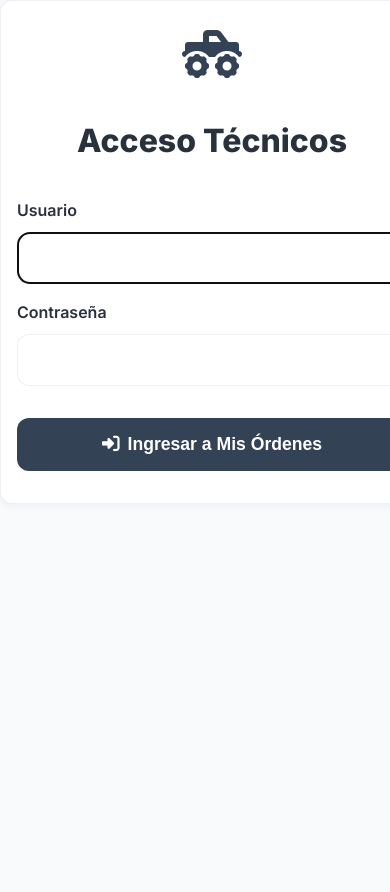
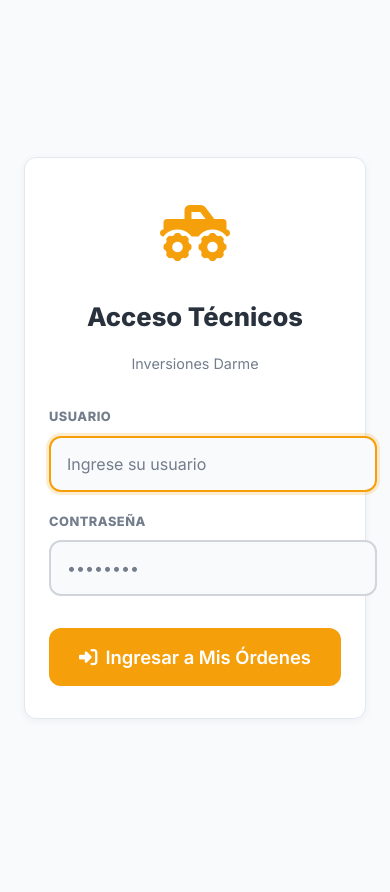
Before and after one commit to alemherb-sketch/Inversiones_Darme2, a Django app: page /mobile/login/ in a window 390 px wide; the page is wider, and only the part inside the window is pictured. Before the commit the page ends 471 px from the top of that part, so only its background shows below. Run offline with Django 5.2, Linux system fonts and the light colour scheme.

Commit message:
Complete mobile dark mode rewrite with embedded variables

```diff
--- a/mantenimiento/static/css/mobile.css
+++ b/mantenimiento/static/css/mobile.css
@@ -1,6 +1,57 @@
-@import 'variables.css';
+/* ===== VARIABLES (embedded, no @import) ===== */
+:root {
+  --hue-primary: 215;
+  --hue-accent: 38;
+  --color-primary: hsl(215, 25%, 27%);
+  --color-primary-dark: hsl(215, 35%, 15%);
+  --color-accent: hsl(38, 92%, 50%);
+  --color-accent-hover: hsl(38, 92%, 45%);
+  --color-success: hsl(142, 71%, 45%);
+  --color-warning: hsl(35, 92%, 50%);
+  --color-danger: hsl(0, 84%, 60%);
+  --color-info: hsl(200, 90%, 50%);
+  --bg-main: hsl(210, 40%, 98%);
+  --bg-surface: hsl(0, 0%, 100%);
+  --bg-sidebar: hsl(215, 35%, 15%);
+  --text-main: hsl(215, 20%, 20%);
+  --text-muted: hsl(215, 10%, 50%);
+  --text-light: hsl(0, 0%, 100%);
+  --glass-bg: hsla(0, 0%, 100%, 0.8);
+  --glass-border: hsla(215, 20%, 80%, 0.3);
+  --shadow-sm: 0 2px 8px hsla(215, 20%, 20%, 0.05);
+  --shadow-md: 0 4px 16px hsla(215, 20%, 20%, 0.08);
+  --shadow-lg: 0 12px 32px hsla(215, 20%, 20%, 0.12);
+  --radius-sm: 8px;
+  --radius-md: 12px;
+  --radius-lg: 20px;
+  --radius-pill: 9999px;
+  --transition-fast: 0.2s cubic-bezier(0.4, 0, 0.2, 1);
+  --transition-normal: 0.3s cubic-bezier(0.4, 0, 0.2, 1);
+  --font-family: 'Inter', -apple-system, BlinkMacSystemFont, sans-serif;
 
-/* Mobile Native App Reset */
+  /* Mobile-specific */
+  --mobile-input-bg: #f8fafc;
+  --mobile-input-border: #d1d5db;
+  --mobile-card-border: #e2e8f0;
+}
+
+@media (prefers-color-scheme: dark) {
+  :root {
+    --bg-main: hsl(222, 47%, 11%);
+    --bg-surface: hsl(222, 40%, 18%);
+    --text-main: hsl(210, 40%, 96%);
+    --text-muted: hsl(215, 20%, 65%);
+    --glass-bg: hsla(222, 40%, 20%, 0.9);
+    --glass-border: hsla(215, 20%, 40%, 0.4);
+    --color-primary: hsl(215, 40%, 45%);
+
+    --mobile-input-bg: hsl(222, 40%, 22%);
+    --mobile-input-border: hsl(215, 20%, 35%);
+    --mobile-card-border: hsl(215, 20%, 30%);
+  }
+}
+
+/* ===== Mobile Native App Reset ===== */
 body.mobile-app {
     font-family: var(--font-family);
     background-color: var(--bg-main);
@@ -9,11 +60,11 @@ body.mobile-app {
     margin: 0;
     padding: 0;
     -webkit-tap-highlight-color: transparent;
-    display: block; /* override desktop flex */
+    display: block;
     min-height: 100vh;
 }
 
-/* Mobile Header */
+/* ===== Mobile Header ===== */
 .mobile-header {
     background-color: var(--color-primary-dark);
     color: white;
@@ -31,6 +82,7 @@ body.mobile-app {
     margin: 0;
     font-size: 1.25rem;
     font-weight: 600;
+    color: white;
 }
 
 .mobile-header a {
@@ -39,30 +91,30 @@ body.mobile-app {
     padding: 0.5rem;
 }
 
-/* Mobile Container */
+/* ===== Mobile Container ===== */
 .mobile-container {
     padding: 1rem;
-    padding-bottom: 5rem; /* space for bottom nav or just breathing room */
+    padding-bottom: 5rem;
 }
 
-/* Mobile Cards */
+/* ===== Mobile Cards ===== */
 .mobile-card {
     background: var(--bg-surface);
     border-radius: var(--radius-md);
     padding: 1rem;
     margin-bottom: 1rem;
     box-shadow: var(--shadow-sm);
-    border: 1px solid var(--glass-border);
+    border: 1px solid var(--mobile-card-border);
 }
 
 .mobile-card-title {
     font-size: 1.1rem;
     font-weight: 600;
     margin-bottom: 0.5rem;
-    color: var(--color-primary);
+    color: var(--color-accent);
 }
 
-/* Touch-friendly Buttons */
+/* ===== Touch-friendly Buttons ===== */
 .btn-mobile {
     display: flex;
     width: 100%;
@@ -76,19 +128,26 @@ body.mobile-app {
     font-size: 1.1rem;
     cursor: pointer;
     margin-bottom: 1rem;
+    font-family: var(--font-family);
+    text-decoration: none;
+    transition: var(--transition-fast);
 }
 
 .btn-mobile.primary { background-color: var(--color-primary); color: white; }
 .btn-mobile.accent { background-color: var(--color-accent); color: white; }
 .btn-mobile.success { background-color: var(--color-success); color: white; }
 
-/* Custom Checkbox (Toggle Switch style for mobile) */
+.btn-mobile.primary:active { transform: scale(0.97); }
+.btn-mobile.accent:active { transform: scale(0.97); }
+.btn-mobile.success:active { transform: scale(0.97); }
+
+/* ===== Toggle Switch ===== */
 .toggle-item {
     display: flex;
     justify-content: space-between;
     align-items: center;
     padding: 1rem 0;
-    border-bottom: 1px solid var(--glass-border);
+    border-bottom: 1px solid var(--mobile-card-border);
 }
 
 .toggle-item:last-child {
@@ -98,6 +157,7 @@ body.mobile-app {
 .toggle-label {
     font-weight: 500;
     font-size: 1rem;
+    color: var(--text-main);
 }
 
 /* iOS style switch */
@@ -106,6 +166,7 @@ body.mobile-app {
     display: inline-block;
     width: 50px;
     height: 28px;
+    flex-shrink: 0;
 }
 .switch input {
     opacity: 0;
@@ -116,7 +177,7 @@ body.mobile-app {
     position: absolute;
     cursor: pointer;
     top: 0; left: 0; right: 0; bottom: 0;
-    background-color: #ccc;
+    background-color: #555;
     transition: .4s;
     border-radius: 34px;
 }
@@ -138,19 +199,33 @@ input:checked + .slider:before {
     transform: translateX(22px);
 }
 
-/* Mobile Inputs */
+/* ===== Mobile Inputs ===== */
 .mobile-input {
     width: 100%;
     padding: 1rem;
-    border: 1px solid var(--glass-border);
+    border: 2px solid var(--mobile-input-border);
     border-radius: var(--radius-md);
     font-size: 1rem;
+    font-family: var(--font-family);
     margin-top: 0.5rem;
-    background: var(--bg-surface);
+    background: var(--mobile-input-bg);
     color: var(--text-main);
+    transition: border-color 0.2s ease;
+    -webkit-appearance: none;
+    appearance: none;
 }
 
-/* Add Parts Section */
+.mobile-input:focus {
+    outline: none;
+    border-color: var(--color-accent);
+    box-shadow: 0 0 0 3px hsla(38, 92%, 50%, 0.2);
+}
+
+.mobile-input::placeholder {
+    color: var(--text-muted);
+}
+
+/* ===== Add Parts Section ===== */
 .add-part-row {
     display: flex;
     gap: 0.5rem;
@@ -161,24 +236,55 @@ input:checked + .slider:before {
     flex-grow: 1;
     padding: 1rem;
     border-radius: var(--radius-md);
-    border: 1px solid var(--glass-border);
-    background: var(--bg-surface);
+    border: 2px solid var(--mobile-input-border);
+    background: var(--mobile-input-bg);
     color: var(--text-main);
+    font-family: var(--font-family);
+    font-size: 0.9rem;
+    -webkit-appearance: none;
+    appearance: none;
+}
+.add-part-row select:focus {
+    outline: none;
+    border-color: var(--color-accent);
 }
 .add-part-row input[type="number"] {
     width: 80px;
     padding: 1rem;
     border-radius: var(--radius-md);
-    border: 1px solid var(--glass-border);
+    border: 2px solid var(--mobile-input-border);
     text-align: center;
-    background: var(--bg-surface);
+    background: var(--mobile-input-bg);
+    color: var(--text-main);
+    font-family: var(--font-family);
+    -webkit-appearance: none;
+    appearance: none;
+}
+.add-part-row input[type="number"]:focus {
+    outline: none;
+    border-color: var(--color-accent);
+}
+
+/* ===== Mobile Badge ===== */
+.mobile-badge {
+    padding: 0.25rem 0.65rem;
+    border-radius: var(--radius-sm);
+    font-size: 0.75rem;
+    font-weight: 700;
+    float: right;
+    letter-spacing: 0.3px;
+    text-transform: uppercase;
+}
+
+/* ===== Mobile Labels ===== */
+.mobile-card label {
     color: var(--text-main);
 }
 
-.mobile-badge {
-    padding: 0.25rem 0.5rem;
-    border-radius: var(--radius-sm);
-    font-size: 0.8rem;
-    font-weight: 600;
-    float: right;
+.mobile-card strong {
+    color: var(--text-main);
 }
+
+.mobile-card h2 {
+    color: var(--color-accent);
+}
--- a/mantenimiento/templates/mobile/login.html
+++ b/mantenimiento/templates/mobile/login.html
@@ -6,24 +6,45 @@
     <title>Acceso Técnicos | Darme</title>
     <link href="https://fonts.googleapis.com/css2?family=Inter:wght@400;600;800&display=swap" rel="stylesheet">
     <link rel="stylesheet" href="https://cdnjs.cloudflare.com/ajax/libs/font-awesome/6.4.0/css/all.min.css">
-    <link rel="stylesheet" href="/static/css/mobile.css?v=2.0">
+    <link rel="stylesheet" href="/static/css/mobile.css?v=3.0">
     <style>
-        body {
+        body.mobile-app {
             display: flex;
             align-items: center;
             justify-content: center;
-            padding: 1rem;
-            background: var(--bg-main);
+            padding: 1.5rem;
         }
         .login-card {
             width: 100%;
             max-width: 400px;
             text-align: center;
+            padding: 2rem 1.5rem;
         }
         .login-logo {
-            font-size: 3rem;
-            color: var(--color-primary);
-            margin-bottom: 1rem;
+            font-size: 3.5rem;
+            color: var(--color-accent);
+            margin-bottom: 0.75rem;
+        }
+        .login-card h1 {
+            color: var(--text-main);
+            font-size: 1.6rem;
+            font-weight: 800;
+            margin-bottom: 0.25rem;
+        }
+        .login-subtitle {
+            color: var(--text-muted);
+            font-size: 0.9rem;
+            margin-bottom: 2rem;
+        }
+        .login-card label {
+            display: block;
+            text-align: left;
+            font-weight: 700;
+            font-size: 0.8rem;
+            text-transform: uppercase;
+            letter-spacing: 0.5px;
+            color: var(--text-muted);
+            margin-bottom: 0.25rem;
         }
     </style>
 </head>
@@ -32,25 +53,26 @@
         <div class="login-logo">
             <i class="fa-solid fa-truck-monster"></i>
         </div>
-        <h1 style="margin-bottom: 2rem;">Acceso Técnicos</h1>
+        <h1>Acceso Técnicos</h1>
+        <p class="login-subtitle">Inversiones Darme</p>
 
         {% if form.errors %}
-            <div style="color: var(--color-danger); margin-bottom: 1rem; font-weight: 600;">
-                Usuario o contraseña incorrectos.
+            <div style="color: var(--color-danger); background: hsla(0, 84%, 60%, 0.1); padding: 0.75rem; border-radius: var(--radius-sm); margin-bottom: 1rem; font-weight: 600; font-size: 0.9rem;">
+                <i class="fa-solid fa-circle-exclamation"></i> Usuario o contraseña incorrectos.
             </div>
         {% endif %}
 
         <form method="post">
             {% csrf_token %}
-            <div style="margin-bottom: 1rem; text-align: left;">
-                <label style="font-weight: 600;">Usuario</label>
-                <input type="text" name="username" class="mobile-input" required autofocus>
+            <div style="margin-bottom: 1.25rem; text-align: left;">
+                <label>Usuario</label>
+                <input type="text" name="username" class="mobile-input" placeholder="Ingrese su usuario" required autofocus style="margin-top: 0.25rem;">
             </div>
             <div style="margin-bottom: 2rem; text-align: left;">
-                <label style="font-weight: 600;">Contraseña</label>
-                <input type="password" name="password" class="mobile-input" required>
+                <label>Contraseña</label>
+                <input type="password" name="password" class="mobile-input" placeholder="••••••••" required style="margin-top: 0.25rem;">
             </div>
-            <button type="submit" class="btn-mobile primary">
+            <button type="submit" class="btn-mobile accent" style="margin-bottom: 0; font-size: 1.15rem; padding: 1.1rem;">
                 <i class="fa-solid fa-right-to-bracket"></i> Ingresar a Mis Órdenes
             </button>
         </form>
```
Also changed, not shown: mantenimiento/templates/mobile/mis_ordenes.html (+22 -15 lines), mantenimiento/templates/mobile/reportar_orden.html (+20 -18 lines).
